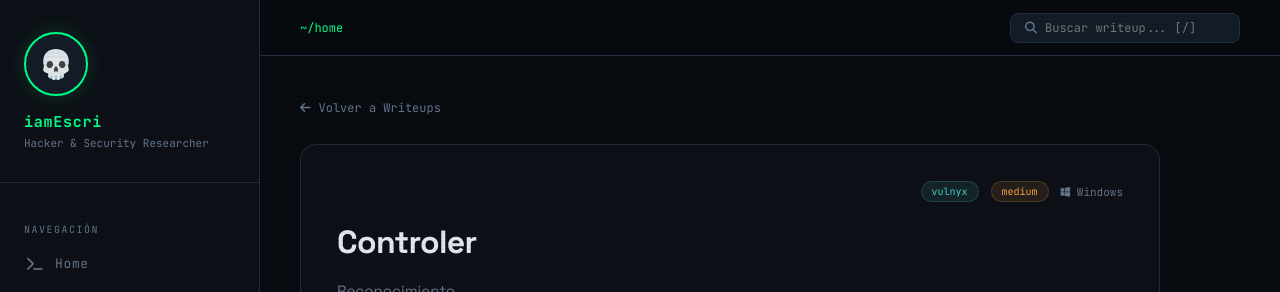
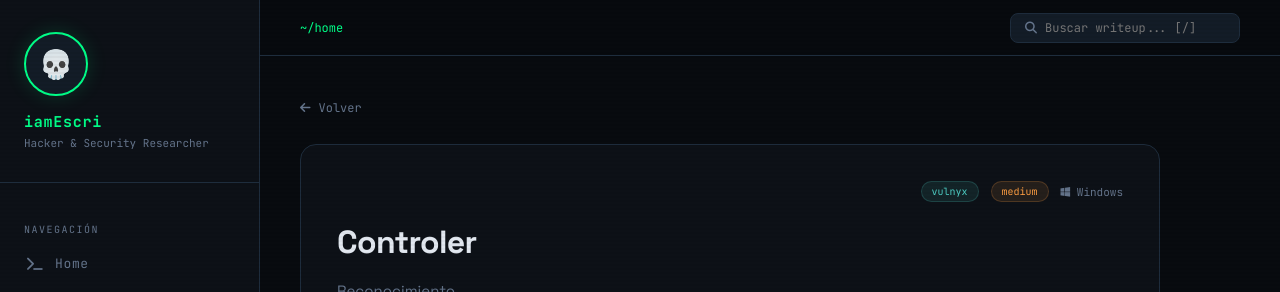
Before and after one commit to iamEscri/iamescri.github.io, a Jekyll site: the page built from _posts/writeups/2026-03-15-vulnyx-controler.md, in a window 1280 px wide and 900 px high. Shown: the top 292 px of the window. Built offline with Jekyll 4.4.1, drawn with Linux system fonts in a browser that asks for light colours.

Commit message:
Update writeup.html

```diff
--- a/_layouts/writeup.html
+++ b/_layouts/writeup.html
@@ -10,7 +10,7 @@
 <link rel="stylesheet" href="https://cdnjs.cloudflare.com/ajax/libs/font-awesome/6.5.1/css/all.min.css">
 <link rel="stylesheet" href="{{ '/assets/css/main.css' | relative_url }}">
 </head>
-<body>
+<body class="is-subpage">
 
 <button class="hamburger" onclick="toggleSidebar()" aria-label="Menú">
   <i class="fas fa-bars"></i>
@@ -25,7 +25,7 @@
     <div class="writeup-single">
 
       <a href="{{ '/' | relative_url }}" class="back-btn">
-        <i class="fas fa-arrow-left"></i> Volver a Writeups
+        <i class="fas fa-arrow-left"></i> Volver
       </a>
 
       <div class="writeup-hero">
```
